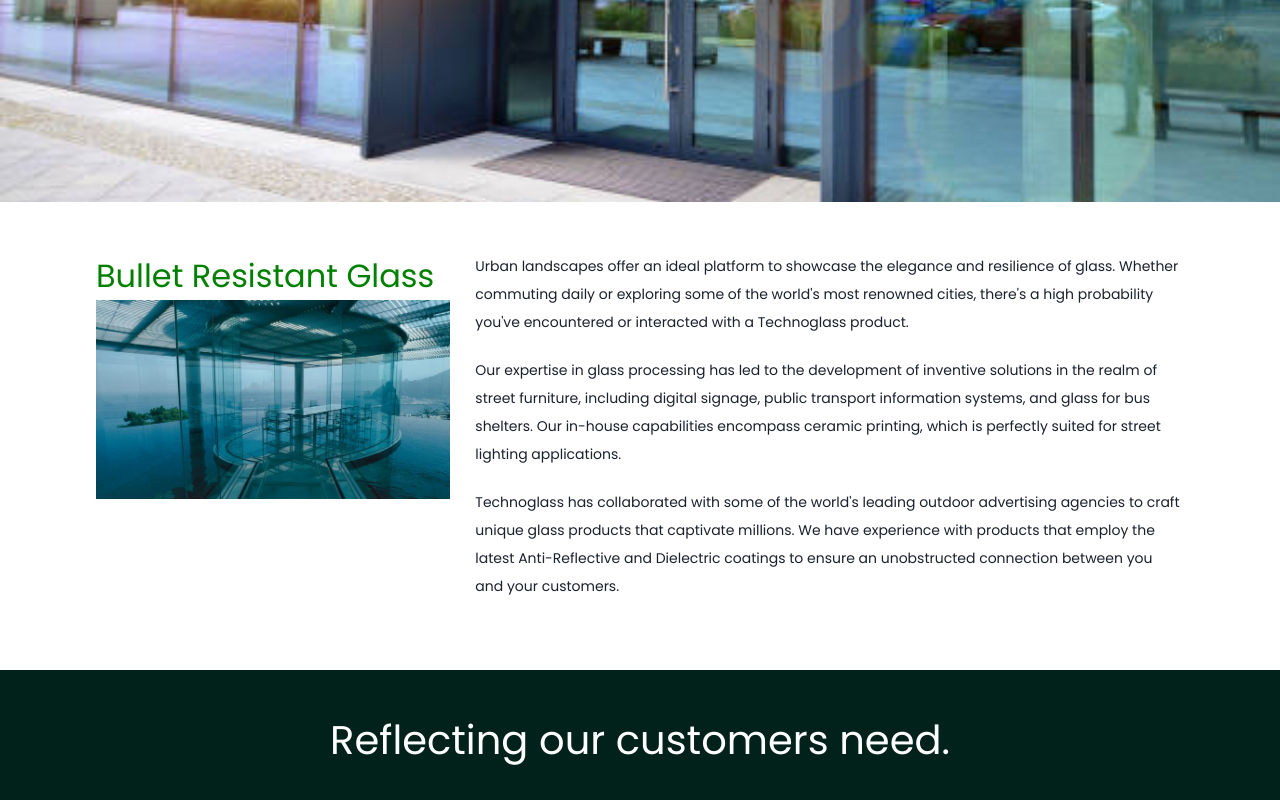
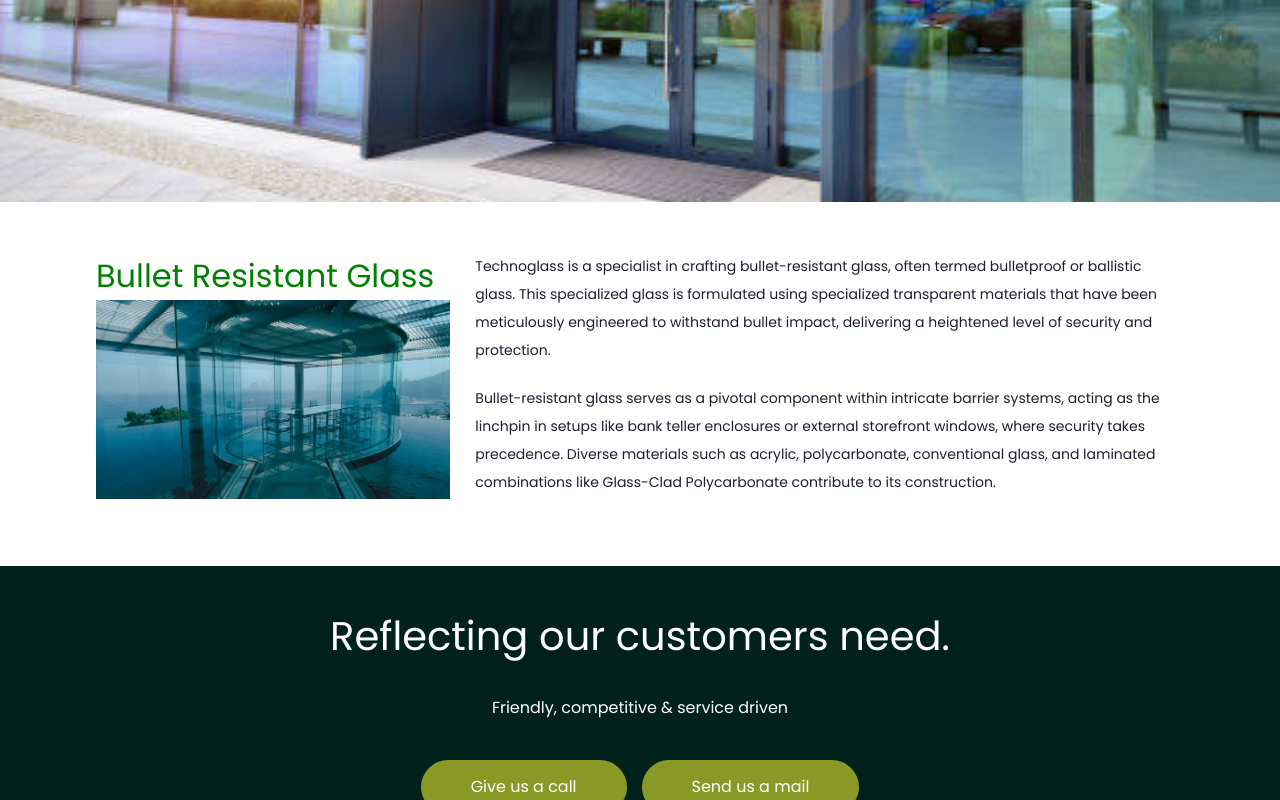
Before and after one commit to adeJoe22/technoglass, a React (Create React App) app: page /sectors/bulletresistance in a window 1280 px wide. Shown: the part 478-1278 px from the top of the page. Built offline with nearby package versions, Linux system fonts and the light colour scheme.

Commit message:
Bullet resistance content updated

```diff
--- a/src/pages/sectors/BulletResistance.jsx
+++ b/src/pages/sectors/BulletResistance.jsx
@@ -24,15 +24,11 @@
 
       <Right>
         <Text>
-        Urban landscapes offer an ideal platform to showcase the elegance and resilience of glass. Whether commuting daily or exploring some of the world's most renowned cities, there's a high probability you've encountered or interacted with a Technoglass product.
+        Technoglass is a specialist in crafting bullet-resistant glass, often termed bulletproof or ballistic glass. This specialized glass is formulated using specialized transparent materials that have been meticulously engineered to withstand bullet impact, delivering a heightened level of security and protection.
         </Text>
 
         <Text>
-        Our expertise in glass processing has led to the development of inventive solutions in the realm of street furniture, including digital signage, public transport information systems, and glass for bus shelters. Our in-house capabilities encompass ceramic printing, which is perfectly suited for street lighting applications.
-        </Text>
-
-        <Text>
-        Technoglass has collaborated with some of the world's leading outdoor advertising agencies to craft unique glass products that captivate millions. We have experience with products that employ the latest Anti-Reflective and Dielectric coatings to ensure an unobstructed connection between you and your customers.
+        Bullet-resistant glass serves as a pivotal component within intricate barrier systems, acting as the linchpin in setups like bank teller enclosures or external storefront windows, where security takes precedence. Diverse materials such as acrylic, polycarbonate, conventional glass, and laminated combinations like Glass-Clad Polycarbonate contribute to its construction.
         </Text>
       </Right>
      </MidSection>
```
